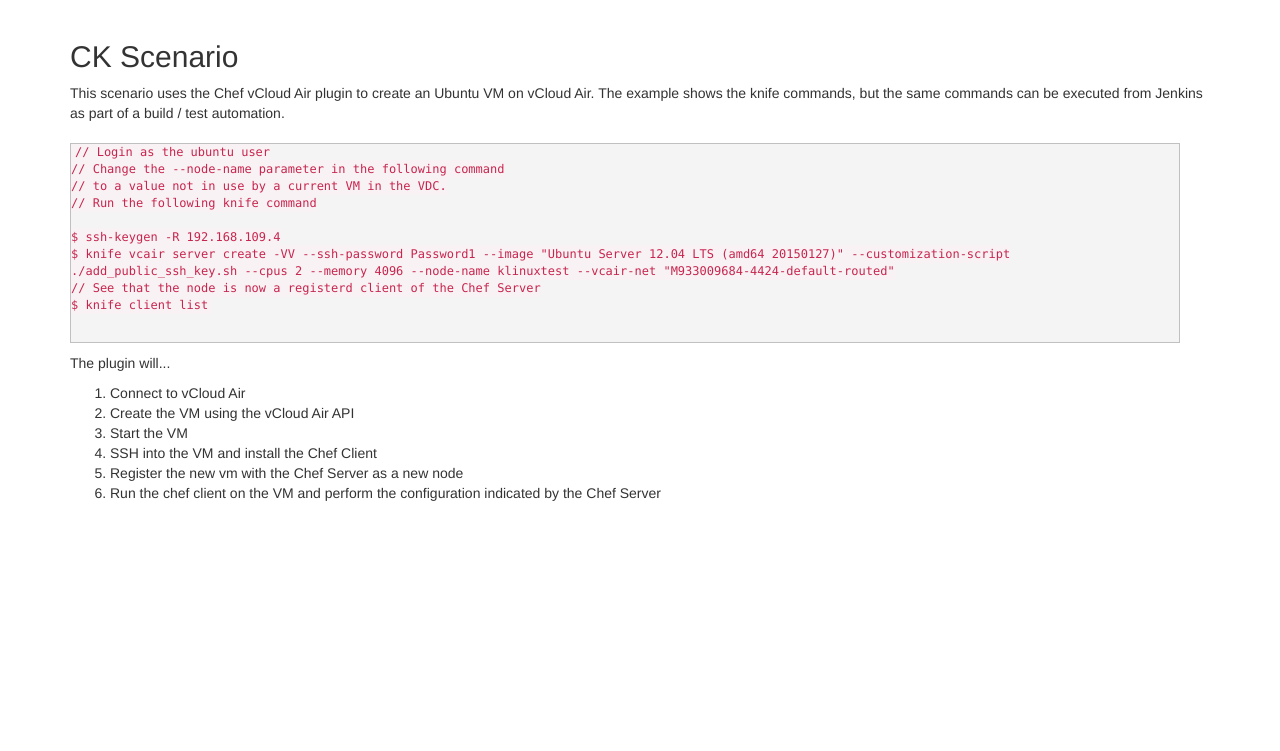
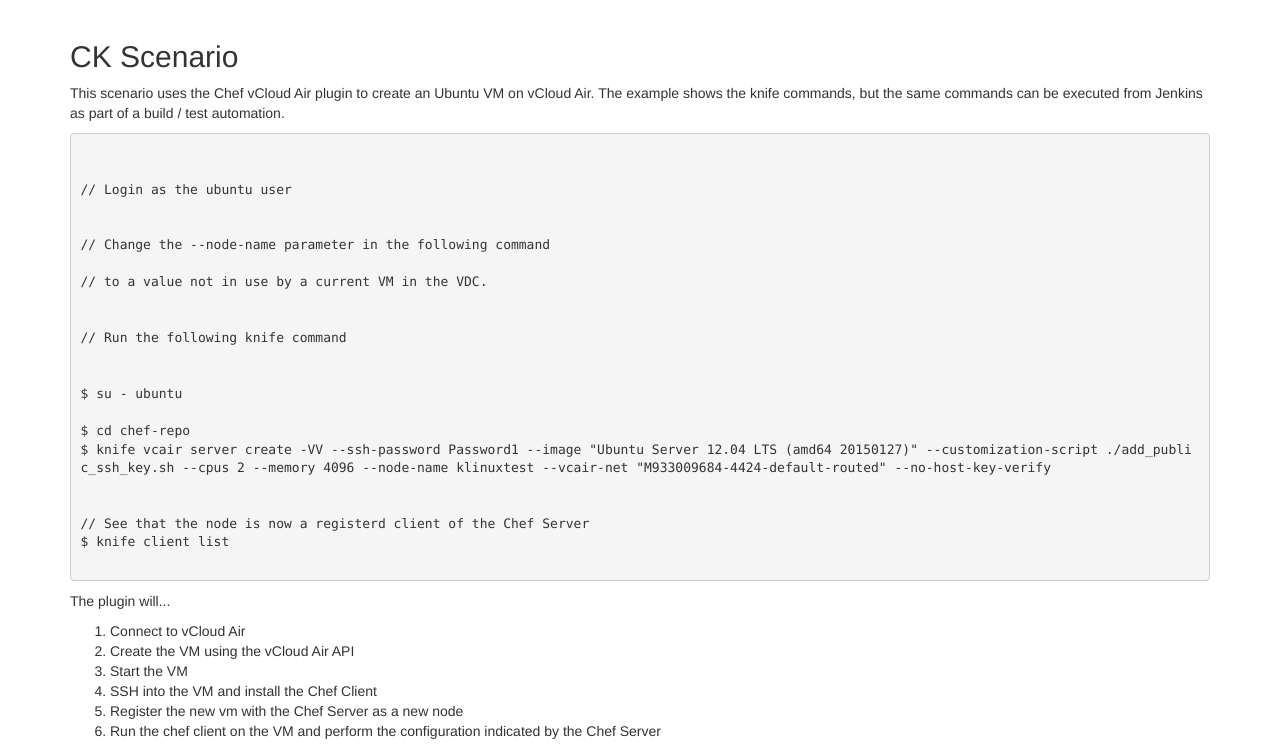
Before and after one commit to rdbwebster/vcadevops, a Flask app: page /ck1/ in a window 1280 px wide. Shown: the part 77-828 px from the top of the page. Before the commit the page ends 578 px from the top, so only its background shows below. Run offline with Flask 2, Linux system fonts and the light colour scheme; some libraries are stand-ins or nearby versions.

Commit message:
updated doc

```diff
--- a/flask/app/static/css/custom.css
+++ b/flask/app/static/css/custom.css
@@ -4,3 +4,19 @@
     height: 75px;
     padding-top: 0;
 }
+
+pre code {
+    background-color: transparent;
+    color: inherit;
+    font-size: 100%;
+    padding: 0;
+}
+
+
+.highlight {
+    border-radius: 4px;
+    margin-bottom: 1rem;
+}
+.highlight pre {
+    margin-bottom: 0;
+}
--- a/flask/app/templates/ck1.html
+++ b/flask/app/templates/ck1.html
@@ -17,9 +17,8 @@
 
 </p>
 
- <div style="border: 1px solid silver; font-size: 10pt; margin: 20px 0px 10px; overflow: auto; width: 97.38%; cursor: text; direction: ltr; max-height: 200px; line-height: 12pt; font-family: 'Courier New',courier,monospace; height: 210px; background-color: #f4f4f4; text-align: left;" id="codeSnippetWrapper">
+<div class="highlight"><pre><code class="language-text" data-lang="text">
 
-<code>
 // Login as the ubuntu user <br>
 
 // Change the --node-name parameter in the following command <br>
@@ -27,20 +26,16 @@
 
 // Run the following knife command <br>
 
-<br>
-$ ssh-keygen -R 192.168.109.4
-<br>
+$ su - ubuntu
 
-$ knife vcair server create -VV   --ssh-password Password1
---image "Ubuntu Server 12.04 LTS (amd64 20150127)"   --customization-script ./add_public_ssh_key.sh   --cpus 2   --memory 4096   --node-name klinuxtest   --vcair-net "M933009684-4424-default-routed"
+$ cd chef-repo
+$ knife vcair server create -VV --ssh-password Password1 --image "Ubuntu Server 12.04 LTS (amd64 20150127)" --customization-script ./add_public_ssh_key.sh --cpus 2 --memory 4096 --node-name klinuxtest --vcair-net "M933009684-4424-default-routed" --no-host-key-verify
 
-<br>
+
 // See that the node is now a registerd client of the Chef Server
-<br>
 $ knife client list
 
-</code>
-</div>
+</code></pre></div>
 <div>
 
 
```
